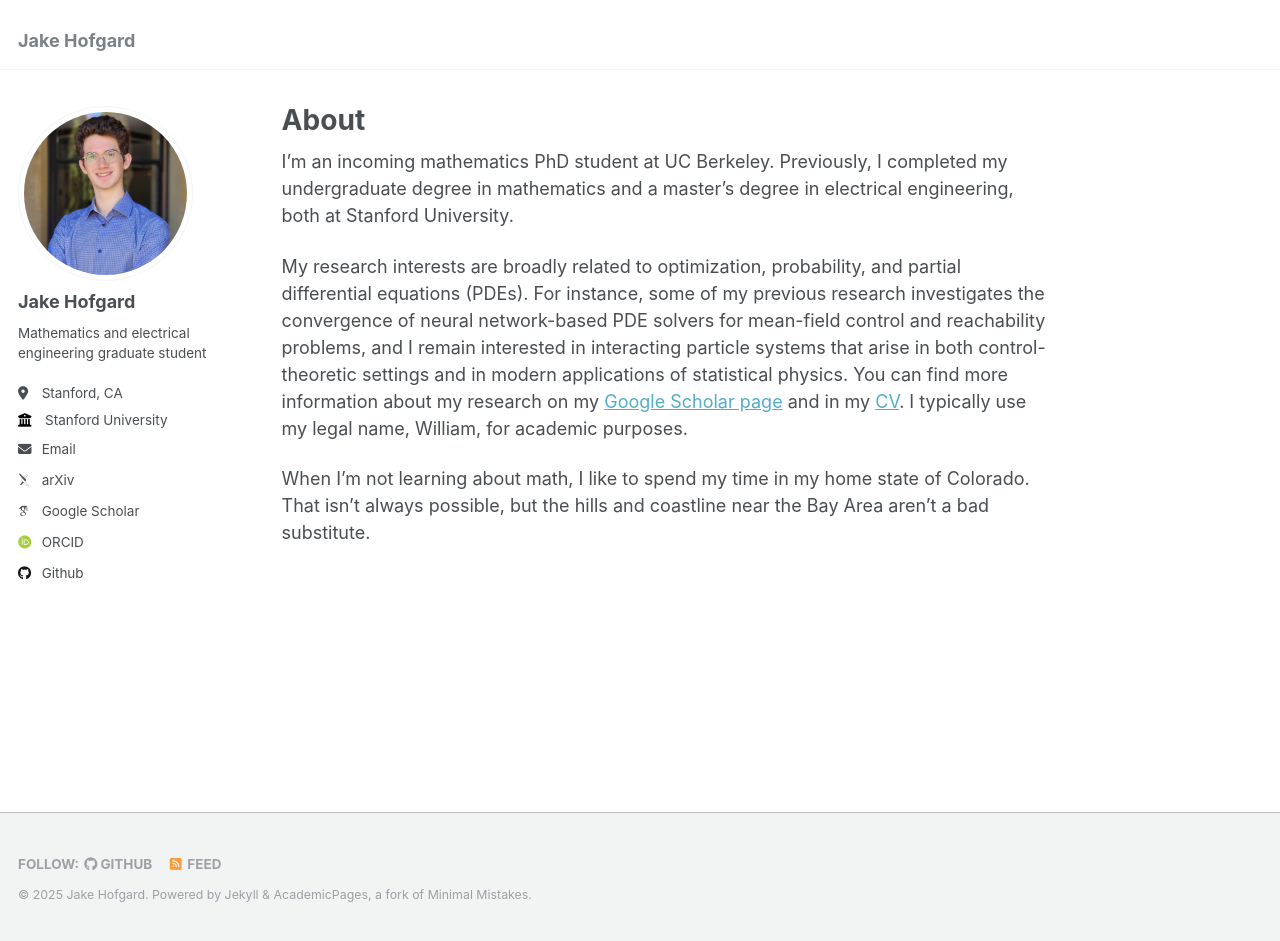
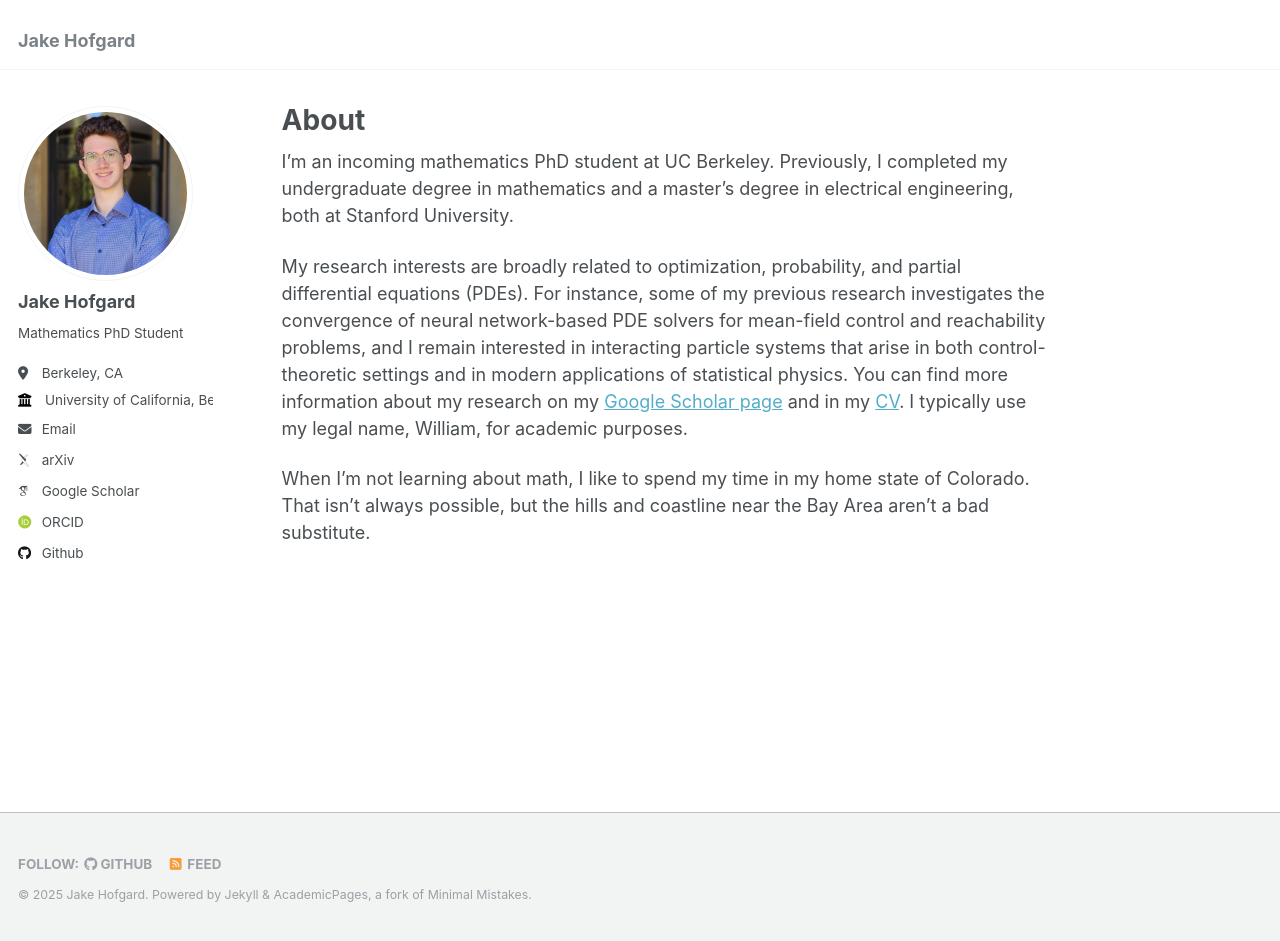
Before and after one commit to jakehofgard/jakehofgard.github.io, a Jekyll site: the page built from _pages/about.md, in a window 1280 px wide and 941 px high. Built offline with Jekyll 4.4.1, drawn with Linux system fonts in a browser that asks for light colours; some web fonts are replaced.

Commit message:
Update _config.yml

```diff
--- a/_config.yml
+++ b/_config.yml
@@ -24,11 +24,11 @@ author:
   avatar           : "profile_Fall24.jpeg"
   name             : "Jake Hofgard"
   pronouns         : # example: "she/her"
-  bio              : "Mathematics and electrical engineering graduate student"
-  location         : "Stanford, CA"
-  employer         : "Stanford University"
+  bio              : "Mathematics PhD Student"
+  location         : "Berkeley, CA"
+  employer         : "University of California, Berkeley"
   uri              : # URL
-  email            : "whofgard@stanford.edu"
+  email            : "hofgard@berkeley.edu"
 
   # Academic websites
   arxiv            : "https://arxiv.org/search/?searchtype=author&query=Hofgard%2C+W"
```
